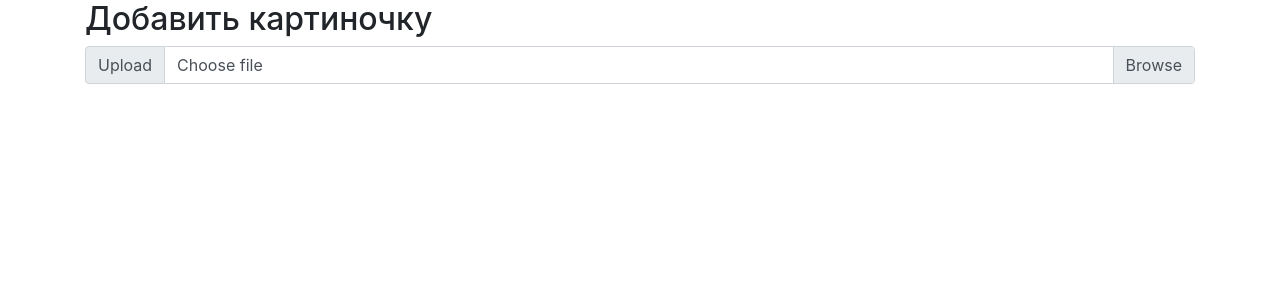
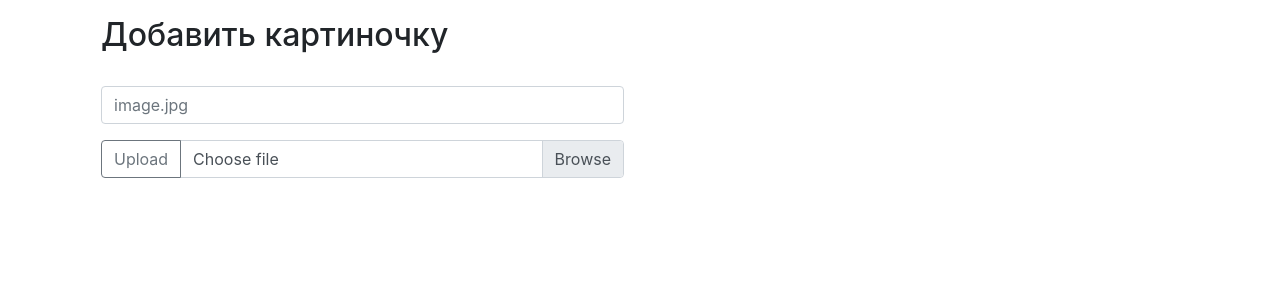
Before and after one commit to Drew128/images_upload, a Flask app: page /add_image in a window 1280 px wide. Shown: the top 300 px of the page. Run offline with Flask 2, Linux system fonts and the light colour scheme; some libraries are stand-ins or nearby versions.

Commit message:
update add page add picture

```diff
--- a/app.py
+++ b/app.py
@@ -1,15 +1,16 @@
 from flask import Flask, render_template, request, redirect, url_for, session
-import requests
+#import requests
 import os
 import json
 from flask_sqlalchemy import SQLAlchemy
 import datetime
 import math
+from werkzeug.utils import secure_filename
 
 
 app = Flask(__name__)
 app.config['SQLALCHEMY_DATABASE_URI'] = "sqlite:///example.sqlite"
-app.config['ROWS_PER_PAGE'] = 4
+app.config['ROWS_PER_PAGE'] = 10
 db = SQLAlchemy(app)
 
 
@@ -19,23 +20,29 @@ class Images(db.Model):
     link = db.Column(db.String, nullable=False)
     date = db.Column(db.Date, nullable=False)
 
-@app.route('/page/<int:page_id>', methods=['GET', 'POST'])
-def index(page_id: int):
+
+@app.route('/')
+def index():
+    return redirect(url_for('images_list', page_id=1))
+
+@app.route('/images_list/page/<int:page_id>', methods=['GET', 'POST'])
+def images_list(page_id: int):
     if page_id < 1:
         return redirect(url_for('index', page_id=1))
     last_page = get_image_pages_count()
     if page_id > last_page:
         return redirect(url_for('index', page_id=last_page))
-    return render_template('index.html', get_image_list=get_image_list, last_page=last_page, page_id=page_id)
+    return render_template('images_list.html', get_image_list=get_image_list, last_page=last_page, page_id=page_id)
 
 @app.route('/add_image', methods=['GET', 'POST'])
 def add_image():
+    if request.method == "POST":
+        print("filename", request.form.getlist('filename'))
+        file = request.files['file']
+        filename = secure_filename(file.filename)
+        print("file", filename)
+        print(type(file))
     return render_template('add_image.html')
-
-@app.route('/page/', methods=['GET', 'POST'])
-def page_no_par():
-    return redirect(url_for('index', page_id=1))
-
 
 def get_image_list(per_page=app.config['ROWS_PER_PAGE'], page_id=1):
     page_id -= 1                            # to make indexes starts with 1 instead of 0
@@ -49,11 +56,13 @@ def get_image_pages_count(per_page=app.config['ROWS_PER_PAGE']):
 
 
 if __name__ == '__main__':
+    try:
+        Images.query.count()
+    except Exception:
+        db.create_all()
+        for i in range(1, 100):
+            db.session.add(Images(name=f"ImageName{i}", link=f"http://link.net/image{i}.img", date=datetime.datetime.now()))
+        db.session.commit()
+        images = Images.query.all()
+        print(images)
     app.run(debug=True)
-    # db.create_all()
-    # for i in range(1, 10):
-    #     db.session.add(Images(name=f"ImageName{i}", link=f"http://link.net/image{i}.img", date=datetime.datetime.now()))
-    # db.session.commit()
-    #
-    # users = Images.query.all()
-    # print(users)
--- a/templates/add_image.html
+++ b/templates/add_image.html
@@ -1,14 +1,33 @@
 {% extends 'base.html' %}
 
 {% block content %}
+<div class="w-50 p-3">
     <h2>Добавить картиночку</h2>
+    <br>
+    <form class_="btn btn-primary" action="{{url_for('add_image')}}" method="post" enctype="multipart/form-data">
+        <div class="input-group mb-3">
+            <input id="filename" name="filename" type="text" class="form-control" placeholder="image.jpg" aria-label="Username" aria-describedby="basic-addon1">
+        </div>
         <div class="input-group mb-3">
             <div class="input-group-prepend">
-    <span class="input-group-text">Upload</span>
+                <button class="btn btn-outline-secondary" type="submit">Upload</button>
             </div>
         <div class="custom-file">
-    <input type="file" class="custom-file-input" id="inputGroupFile01">
-    <label class="custom-file-label" for="inputGroupFile01">Choose file</label>
+            <input name="file" type="file" class="custom-file-input" id="inputFile">
+            <label class="custom-file-label" for="inputFile">Choose file</label>
         </div>
         </div>
+    </form>
+    <script>
+        $(document).ready(function(){
+        $('input[type="file"]').change(function(e){
+        var fileName = e.target.files[0].name;
+        document.getElementById("filename").value = fileName
+        document.getElementsByClassName("custom-file-label")[0].innerHTML = fileName;
+            });
+        });
+    </script>
+</div>
+
+
 {% endblock %}
```
Also changed, not shown: example.sqlite. Lines whose indentation alone changed are shown as unchanged.
